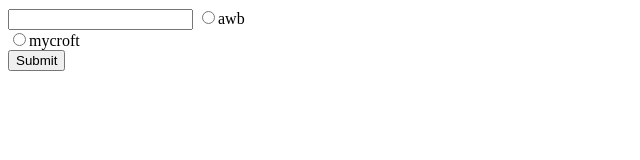
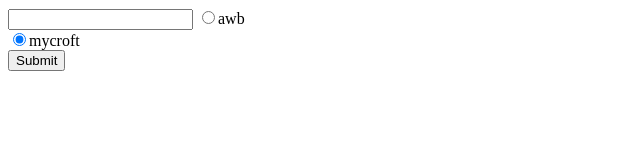
Before and after one commit to forslund/mimic_flask, a plain HTML site: page templates/sound.html in a window 1280 px wide. Shown: the full height of the page, 0-640 px from the left. Drawn offline with Linux system fonts and the light colour scheme.

Commit message:
Set Mycroft as preselected choice.

```diff
--- a/templates/sound.html
+++ b/templates/sound.html
@@ -6,7 +6,7 @@ Your browser does not support the audio element.
 <form action=../play method="post">
 <input type="text" name="sentence">
 <input type="radio" name="voice", value="awb">awb<br/>
-<input type="radio" name="voice", value="mycroft">mycroft<br/>
+<input type="radio" name="voice", value="mycroft", checked="checked">mycroft<br/>
 <input type="submit">
 </form>
 </body>
```
